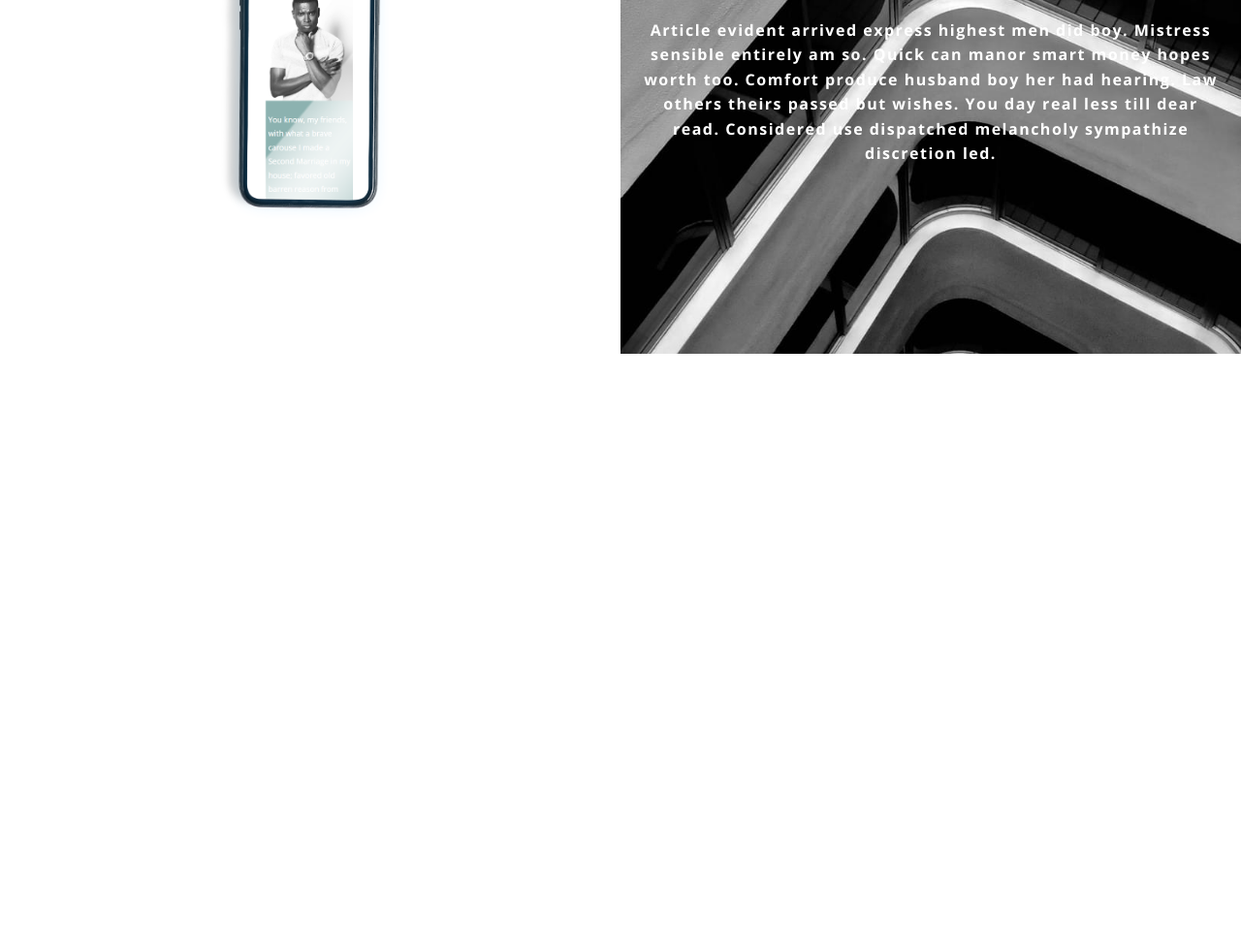
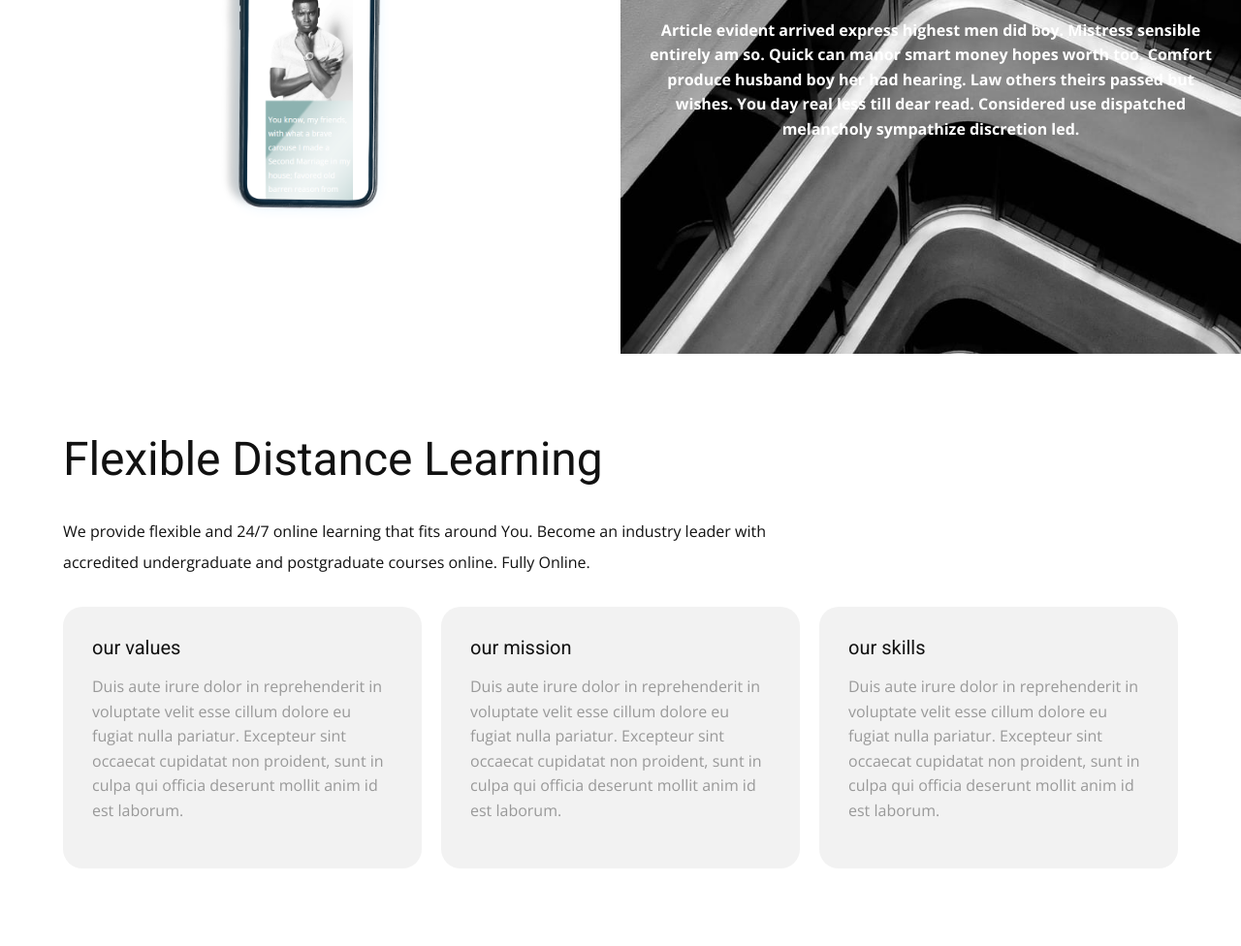
Before and after one commit to JessicaBrochu/ZDesign, a website: page src/index.html in a window 1280 px wide. Shown: the part 1762-2738 px from the top of the page at 97% size. Before the commit the page ends 2127 px from the top, so only its background shows below. Drawn offline with nearby package versions, Linux system fonts and the light colour scheme.

Commit message:
Adding responsive distance-learning section

```diff
--- a/src/index.html
+++ b/src/index.html
@@ -91,7 +91,28 @@
             <div>
                 <p>Article evident arrived express highest men did boy. Mistress sensible entirely am so. Quick can manor smart money hopes worth too. Comfort produce husband boy her had hearing. Law others theirs passed but wishes. You day real less till dear read. Considered use dispatched melancholy sympathize discretion led. </p>
             </div>
-            <!--<img src="images/windows.jpeg" alt="background image">-->
+        </div>
+    </section>
+    <section class="distance-learning">
+        <div class="wrapper">
+            <div class="distance-learning__info">
+                <h2>Flexible Distance Learning</h2>
+                <p>We provide flexible and 24/7 online learning that fits around You. Become an industry leader with accredited undergraduate and postgraduate courses online. Fully Online.</p>
+            </div>
+            <div class="distance-learning__grid">
+                <div>
+                    <h4>our values</h4>
+                    <p>Duis aute irure dolor in reprehenderit in voluptate velit esse cillum dolore eu fugiat nulla pariatur. Excepteur sint occaecat cupidatat non proident, sunt in culpa qui officia deserunt mollit anim id est laborum.</p>
+                </div>
+                <div>
+                    <h4>our mission</h4>
+                    <p>Duis aute irure dolor in reprehenderit in voluptate velit esse cillum dolore eu fugiat nulla pariatur. Excepteur sint occaecat cupidatat non proident, sunt in culpa qui officia deserunt mollit anim id est laborum.</p>
+                </div>
+                <div>
+                    <h4>our skills</h4>
+                    <p>Duis aute irure dolor in reprehenderit in voluptate velit esse cillum dolore eu fugiat nulla pariatur. Excepteur sint occaecat cupidatat non proident, sunt in culpa qui officia deserunt mollit anim id est laborum.</p>
+                </div>
+            </div>
         </div>
     </section>
 </body>
--- /dev/null
+++ b/src/styles/components/distance-learning.scss
@@ -0,0 +1,49 @@
+
+.distance-learning{
+
+  padding: 10vh 0;
+
+  .distance-learning__info{
+
+    width: 70%;
+
+    p{
+      padding: 30px 0;
+      margin: 0;
+      color: var(--color-black);
+      line-height: 200%;
+    }
+  }
+
+  .distance-learning__grid{
+    display: grid;
+    gap: 20px;
+    grid-template-columns: repeat(3, 1fr);
+
+    div{
+      padding: 30px;
+      background-color: #F2F2F2;
+      border-radius: 20px;
+    }
+  }
+
+  @media screen and (max-width: 1050px){
+
+    .distance-learning__info{
+      width: 100%;
+    }
+
+    .distance-learning__grid{
+      grid-template-columns: repeat(2, 1fr);
+      grid-template-rows: repeat(2, 1fr);
+    }
+  }
+
+  @media screen and (max-width: 715px){
+
+    .distance-learning__grid{
+      grid-template-columns: repeat(1, 1fr);
+      grid-template-rows: repeat(3, 1fr);
+    }
+  }
+}
--- a/src/styles/components/solving-problems.scss
+++ b/src/styles/components/solving-problems.scss
@@ -68,12 +68,7 @@
     }
   }
 
-  @media screen and (max-width: 585px){
 
-    h2{
-      font-size: 2.25rem;
-    }
-  }
 
 
 }
--- a/src/styles/elements/body.scss
+++ b/src/styles/elements/body.scss
@@ -1,7 +1,6 @@
 
 body {
   font: 400 var(--font-size-content) var(--font-primary);
-  letter-spacing: 1.5px;
   color: var(--color-gray);
   line-height: 1.6;
   background: var(--color-white);
--- a/src/styles/elements/headings.scss
+++ b/src/styles/elements/headings.scss
@@ -1,5 +1,5 @@
 
-h1, h2, h3 {
+h1, h2, h3, h4 {
   margin: 0;
   color: var(--color-black);
 }
@@ -16,3 +16,7 @@ h2 {
 h3 {
   font: 700 var(--font-size-h3) var(--font-secondary);
 }
+
+h4 {
+  font: 400 var(--font-size-h4) var(--font-secondary);
+}
--- a/src/styles/elements/wrapper.scss
+++ b/src/styles/elements/wrapper.scss
@@ -1,10 +1,10 @@
 
 .wrapper {
-  max-width: 1440px;
+  max-width: 1150px;
   width: 100%;
   margin: 0 auto;
 
-  @media screen and (max-width: 1470px){
+  @media screen and (max-width: 1170px){
     padding: 0 30px;
   }
 }
--- a/src/styles/main.scss
+++ b/src/styles/main.scss
@@ -21,3 +21,4 @@
 @import 'components/buttons';
 @import 'components/solving-problems';
 @import 'components/competitive-edge';
+@import 'components/distance-learning';
--- a/src/styles/settings/fonts.scss
+++ b/src/styles/settings/fonts.scss
@@ -10,4 +10,11 @@
   --font-size-h1: 4.5rem;
   --font-size-h2: 3rem;
   --font-size-h3: 1rem;
+  --font-size-h4: 1.25rem;
+
+  @media screen and (max-width: 620px){
+    h2{
+      font-size: 2.25rem;
+    }
+  }
 }
```
Also changed, not shown: src/styles/main.css, 1 other file.
